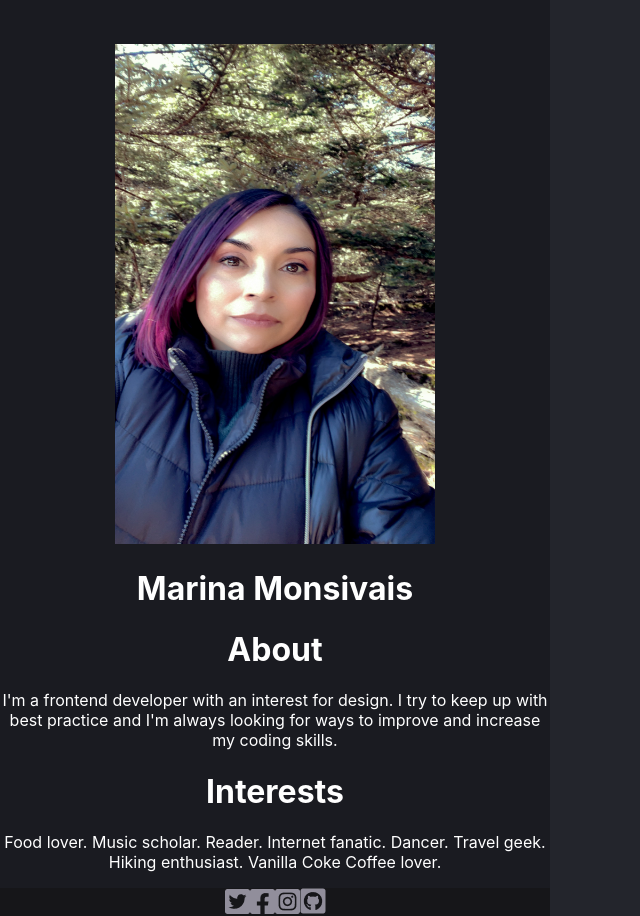
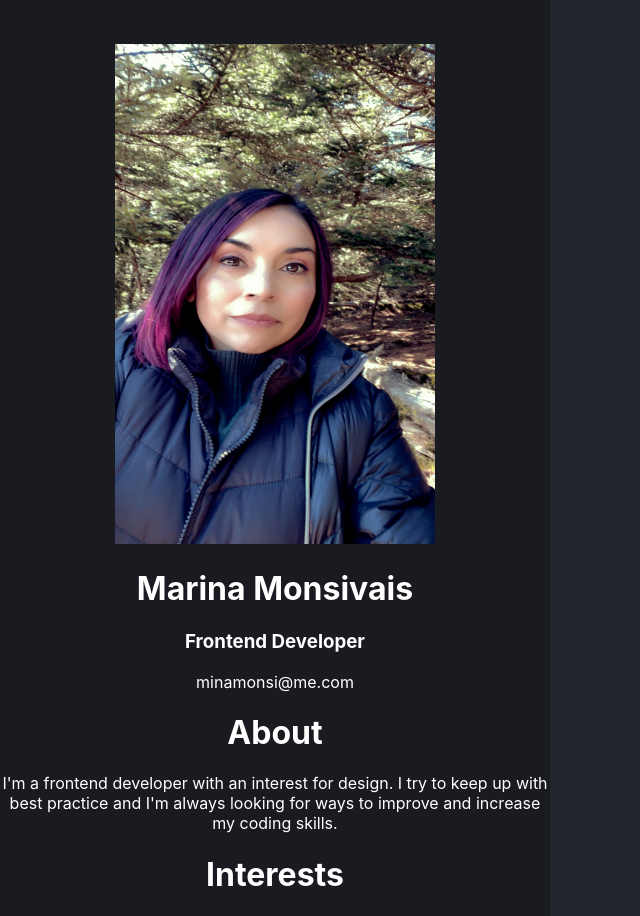
Before and after one commit to MinaMonsi/React-Practice, a React (Create React App) app in the folder business-card/: page / in a window 1280 px wide. Shown: the top 916 px of the page, without its empty margins (0-640 px from the left). Built offline with nearby package versions, Linux system fonts and the light colour scheme.

Commit message:
Centered  footer icons

```diff
--- a/business-card/src/App.css
+++ b/business-card/src/App.css
@@ -8,6 +8,7 @@
 .main-img {
   height: 500px;
   width: 320px;
+  border-radius: 10px 10px, 0px, 0px;
 }
 
 .App-header {
@@ -31,11 +32,15 @@ body {
 }
 
 footer {
-  /* width: 317px; */
-  height: 64px;
+  height: 70px;
   left: 116px;
   top: 760px;
+  background: #161619;
+}
 
-  background: #161619;
-  /* border-radius: 0px 0px 10px 10px; */
+.logos {
+  display: inline-block;
+  padding-top: 20px;
+  padding-left: 1em;
+  padding-right: 1em;
 }
--- a/business-card/src/components/Header.js
+++ b/business-card/src/components/Header.js
@@ -7,6 +7,9 @@ function Header() {
         <header className="header" >
             <img className="main-img" src={Mina} alt="bio pic" />
             <h1>Marina Monsivais</h1>
+            <h3>Frontend Developer</h3>
+            <p>minamonsi@me.com</p>
+
 
         </header>
     )
```
